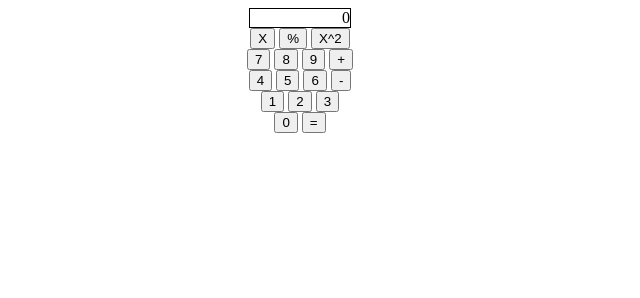
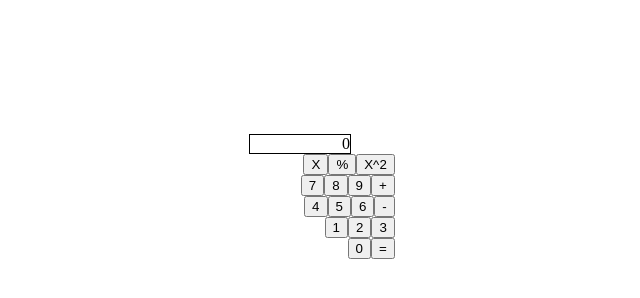
Before and after one commit to Idf8/calculator, a plain HTML site: page index.html in a window 1280 px wide. Shown: the whole page, without its empty margins (340-980 px from the left). Drawn offline with Linux system fonts and the light colour scheme.

Commit message:
Added basic bones for flex styling

```diff
--- a/index.html
+++ b/index.html
@@ -8,34 +8,37 @@
 </head>
 <body>
     <div id="wrapper">
+        <div id="answer-container">
             <div id="answer-div">
                 <label id="answer-box"></label>
             </div>
+        </div>
         <div>
-            <div class="button-row">
+        <div id="btn-container">
+                <div class="button-row flex-center">
                     <button id="times">X</button>
                     <button id="divide">%</button>
                     <button id="squared">X^2</button>
                 </div>
-            <div class="button-row">
+                <div class="button-row flex-center">
                     <button id="7">7</button>
                     <button id="8">8</button>
                     <button id="9">9</button>
                     <button id="plus">+</button>
                 </div>
-            <div class="button-row">
+                <div class="button-row flex-center">
                     <button id="4">4</button>
                     <button id="5">5</button>
                     <button id="6">6</button>
                     <button id="-">-</button>
                 </div>
-            <div class="button-row">
+                <div class="button-row flex-center">
                     <button id="1">1</button>
                     <button id="2">2</button>
                     <button id="3">3</button>
 
                 </div>
-            <div class="button-row">
+                <div class="button-row flex-center">
                     <button id="0">0</button>
                     <button id="=">=</button>
 
@@ -45,6 +48,7 @@
                 </div>
             </div>
         </div>
+</div>
 </body>
 
 </html>
--- a/styles.css
+++ b/styles.css
@@ -1,14 +1,29 @@
 #answer-div {
-    margin: 0 auto;
     width: 100px;
     border: 1px solid black;
     text-align: right;
 
 }
+#wrapper {
+    padding-top: 10%;
+}
+#answer-container {
+    display:flex;
+    flex-direction: row;
+    flex-wrap: wrap;
+    justify-content: center;
+}
 
-#wrapper {
+#btn-container{
     margin: 0 auto;
-    text-align: center;
+    width: 15%;
+}
+
+.flex-center {
+    display:flex;
+    flex-direction: row;
+    flex-wrap: wrap;
+    justify-content: right;
 }
 
 .button-row {
```
Lines whose indentation alone changed are shown as unchanged.
